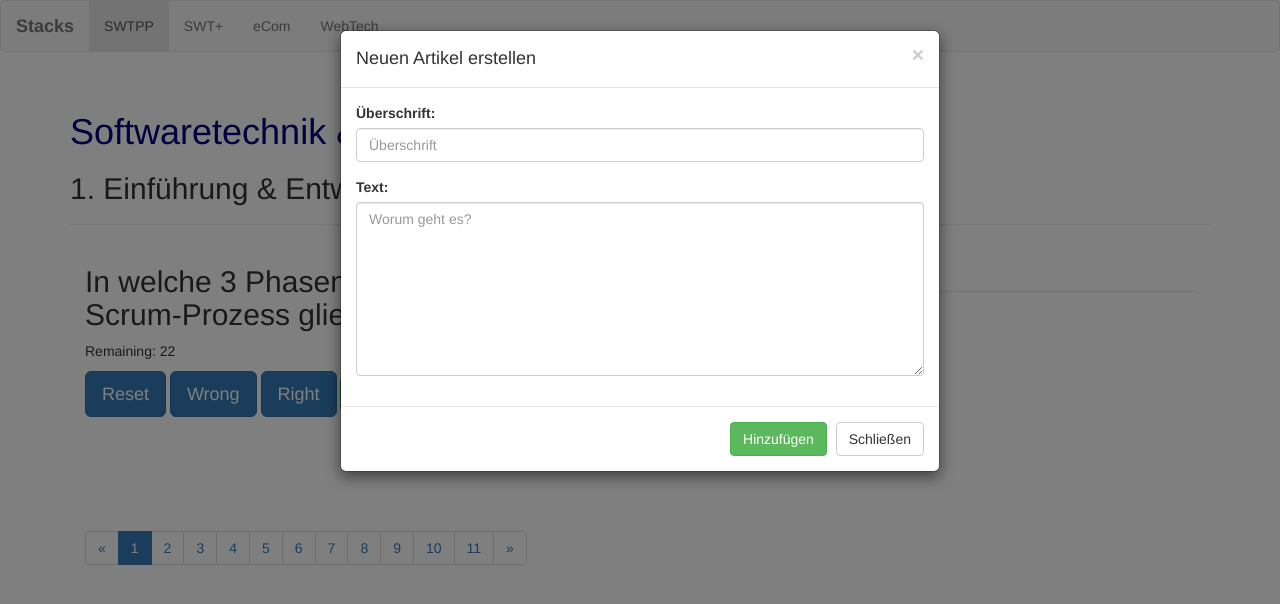
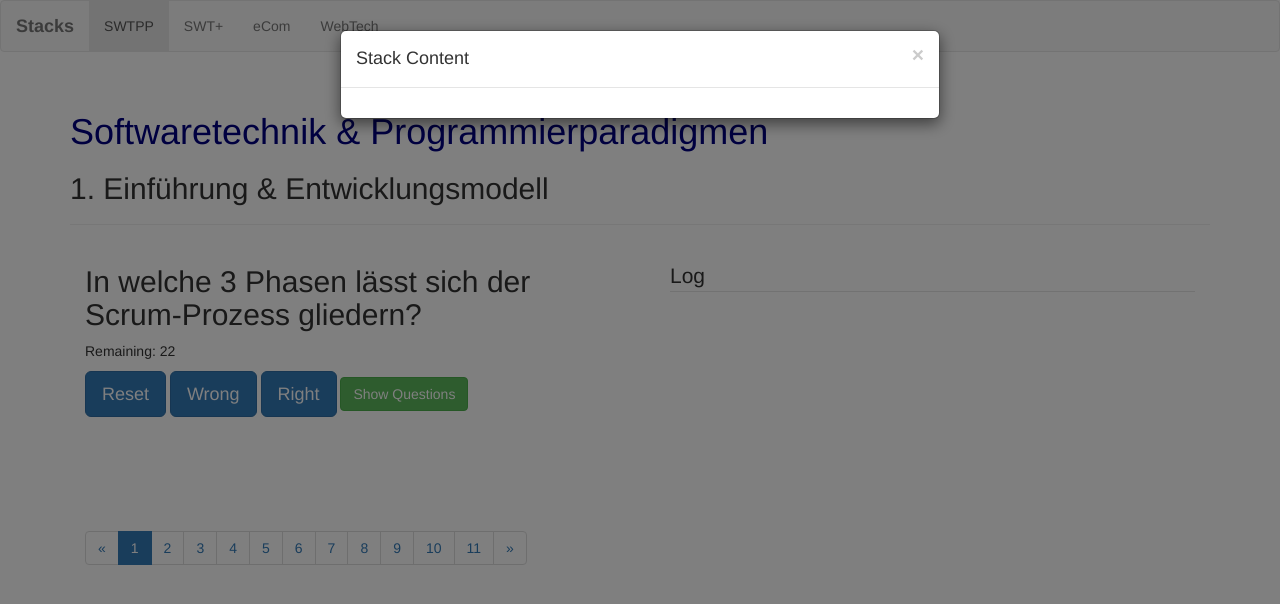
Before and after one commit to paguos/Stacks, a plain HTML site: page index.html in a window 1280 px wide. Both pictures are taken after a click on the button "Show Questions". Drawn offline with Linux system fonts and the light colour scheme.

Commit message:
Finish HTML for new modal

```diff
--- a/index.html
+++ b/index.html
@@ -79,23 +79,10 @@
         <form class="modal-content" id="addNewArticleForm">
           <div class="modal-header">
             <button type="button" class="close" data-dismiss="modal" aria-label="Close"><span aria-hidden="true">&times;</span></button>
-            <h4 class="modal-title" id="myModalLabel">Neuen Artikel erstellen</h4>
+            <h4 class="modal-title" id="myModalLabel">Stack Content</h4>
           </div>
           <div class="modal-body">
-                <div class="form-group">
-                    <label for="inputHeader">Überschrift:</label>
-                    <input type="text" class="form-control" id="inputHeader" placeholder="Überschrift" maxlength="50" required/>
-                </div>
-                <div class="form-group">
-                    <label for="inputText" title="Text kann mit HTML fomatiert werden">
-                        Text:</label>
-                    <textarea class="form-control" id="inputText" placeholder="Worum geht es?"
-                    maxlength="250" rows="8" required></textarea>
-                </div>
-          </div>
-          <div class="modal-footer">
-            <button type="button" class="btn btn-success" onclick="addArticle()">Hinzufügen</button>
-            <button type="reset" class="btn btn-default" data-dismiss="modal">Schließen</button>
+
           </div>
         </form>
       </div>
```
